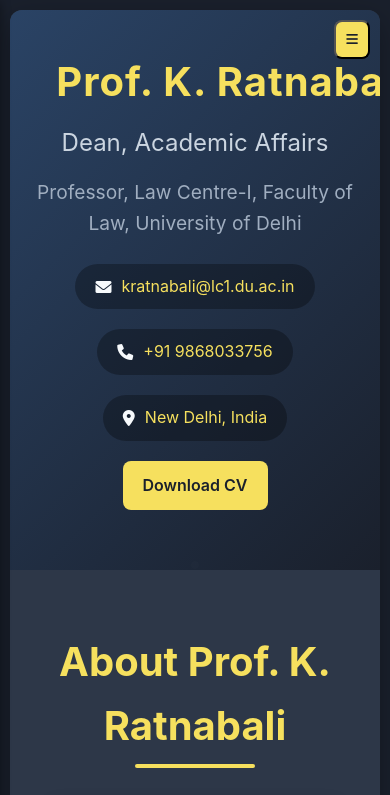
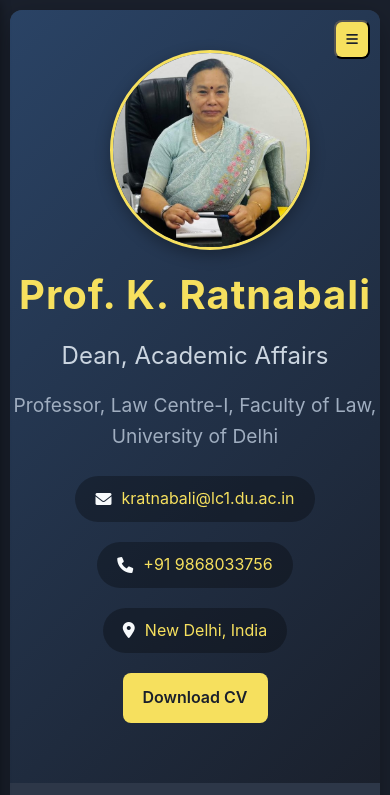
Before and after one commit to RahulKeshri1/Prof_K_Ratnabali_Resume, a plain HTML site: page index.html in a window 390 px wide. Shown: the top 795 px of the page. Drawn offline with Linux system fonts and the light colour scheme.

Commit message:
Profile Photo Updated

```diff
--- a/index.html
+++ b/index.html
@@ -16,7 +16,7 @@
 
     <div class="container">
         <div class="hero">
-            <div class="img"></div>
+            <div class="img"><img src="Prof_K_Ratnabali.jpg" alt="Prof. K. Ratnabali Picture"></div>
             <div class="hero-content">
                 <h1 class="typing">Prof. K. Ratnabali</h1>
                 <div class="title">Dean, Academic Affairs</div>
--- a/styles.css
+++ b/styles.css
@@ -81,6 +81,9 @@
   text-align: center;
   position: relative;
   overflow: hidden;
+  display: flex;
+  align-items: center;
+  gap: 5px;
 }
 
 .hero::before {
@@ -98,6 +101,27 @@
   position: relative;
   z-index: 1;
 }
+
+.hero .img {
+    flex: 0 0 auto;
+}
+.hero .img img {
+    width: 250px;
+    height: 250px;
+    border-radius: 50%;
+    object-fit: cover;
+    border: 3px solid #f6e05e;
+    box-shadow: 0 5px 15px rgba(0, 0, 0, 0.3);
+    transition: transform 0.3s ease;
+    margin-left:30px;
+}
+.hero .img img:hover {
+    transform: scale(1.05);
+}
+.hero .hero-content {
+    flex: 1;
+}
+
 
 .hero h1 {
   font-size: 3.5rem;
@@ -503,7 +527,18 @@
   .hero h1 {
     font-size: 2.5rem;
   }
-
+  .hero {
+        flex-direction: column;
+        align-items: center;
+        padding: 40px 20px;
+    }
+    .hero .img img {
+        width: 200px;
+        height:200px;
+    }
+    .hero .hero-content {
+        text-align: center;
+    }
   .container{
     margin:10px;
   }
```
Also changed, not shown: Prof_K_Ratnabali.jpg (added).
